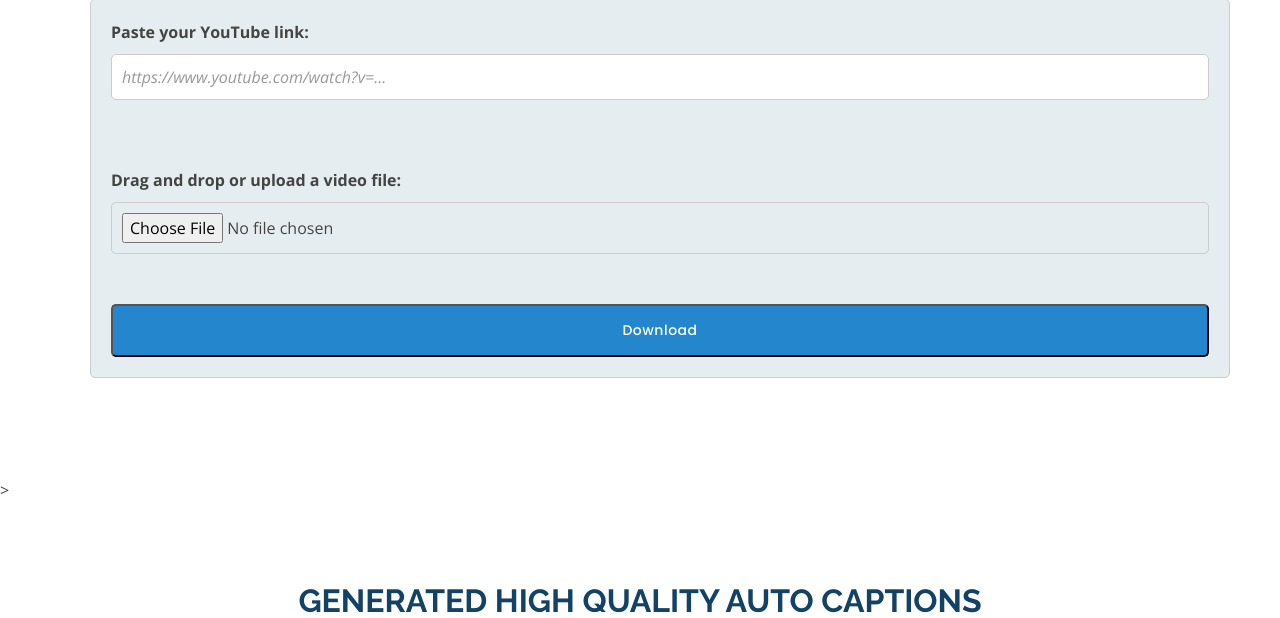
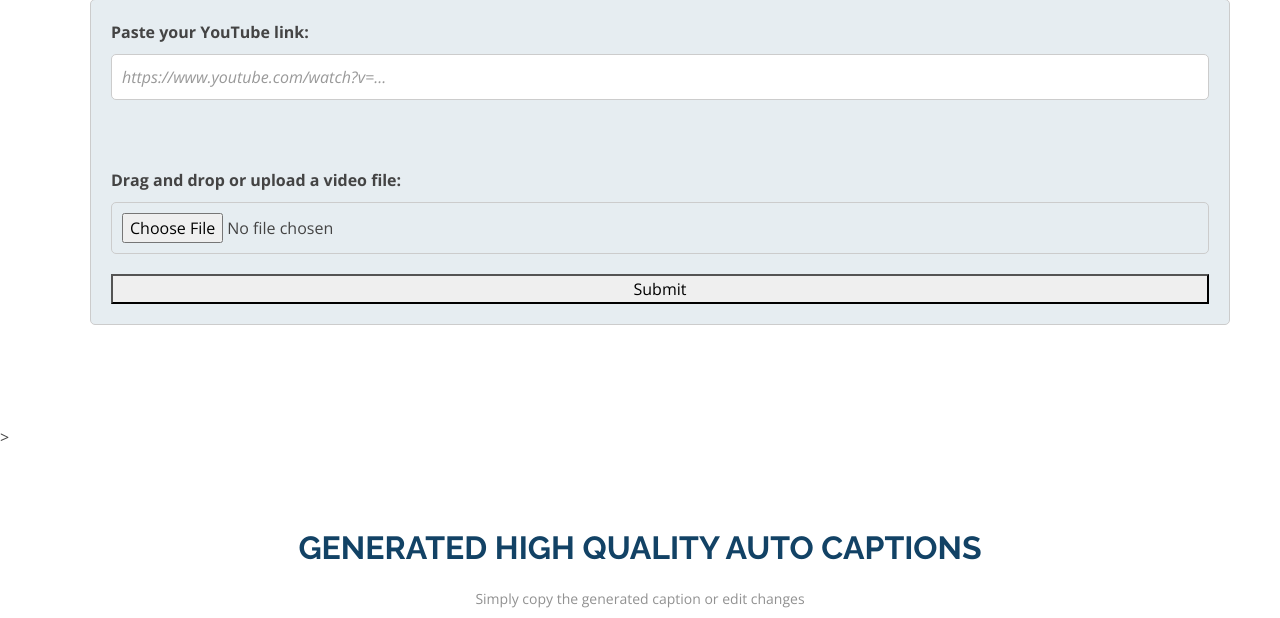
Before and after one commit to RavinduLayanga/SDGP, a Flask app: page /index.html in a window 1280 px wide. Shown: the part 2317-2935 px from the top of the page. Run offline with Flask 3, Linux system fonts and the light colour scheme; some libraries are stand-ins or nearby versions.

```diff
--- a/static/js/main.js
+++ b/static/js/main.js
@@ -321,3 +321,13 @@ function toggleTextField() {
     textField.removeEventListener("input", function() {});
   }
 }
+
+document.getElementById("get-link").addEventListener("submit", function(event) {
+  event.preventDefault();
+  var data = document.getElementById("video-link").value;
+  // fetch("/ideo-framing", {
+  //   method: "POST",
+  //   body: JSON.stringify({data: data}),
+  //   headers: {"Content-Type": "application/json"}
+  // })
+});
--- a/templates/index.html
+++ b/templates/index.html
@@ -298,7 +298,7 @@
 
           <div class="row">
             <div id="video-upload-section">
-              <form action="/SDGP/notebooks/video_Framing.ipynb" method="POST">
+              <form id="get-link" action="/SDGP/notebooks/video_Framing.ipynb" method="POST">
                 <label for="video-link">Paste your YouTube link:</label>
                 <input
                   type="text"
@@ -311,11 +311,13 @@
                   >Drag and drop or upload a video file:</label
                 >
                 <input type="file" id="video-file" name="video-file" />
-                <input
+                <!-- <input
                   id="submit-video-button"
                   type="submit"
                   value="Download"
-                />
+                /> -->
+
+                <button type="submit">Submit</button>
               </form>
             </div>
           </div>
```
